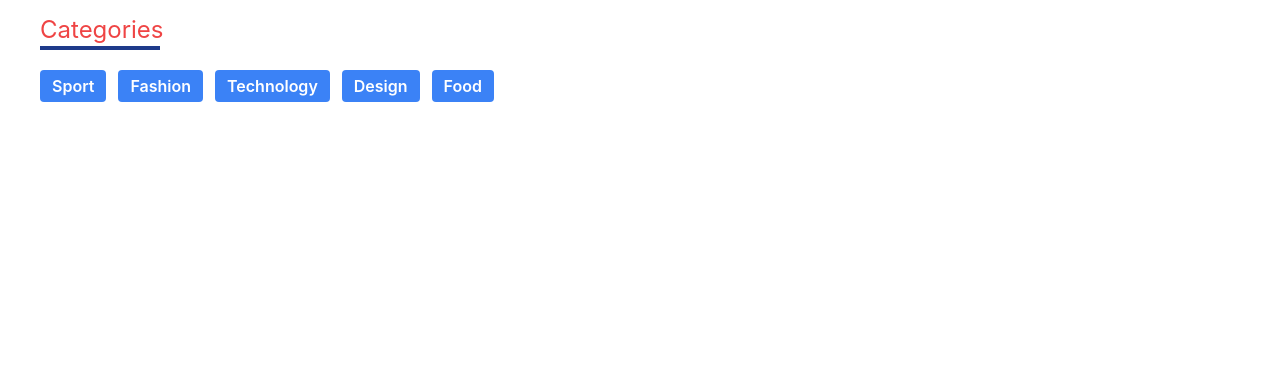
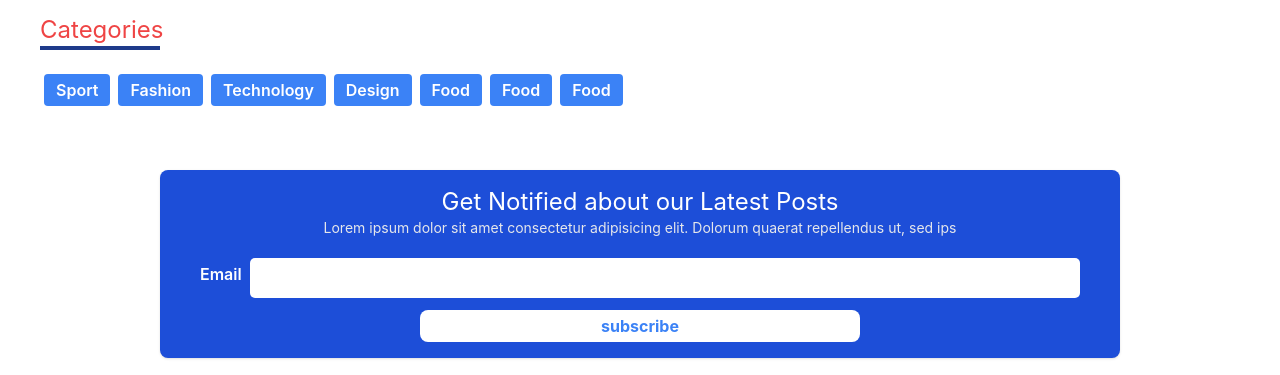
Before and after one commit to Abi0l9/blog-utiva, a React (Create React App) app in the folder frontend/: page / in a window 1280 px wide. Shown: the part 3928-4303 px from the top of the page. Before the commit the page ends 4090 px from the top, so only its background shows below. Built offline with nearby package versions, Linux system fonts and the light colour scheme.

Commit message:
designed subscribe section

```diff
--- a/frontend/src/Layout.jsx
+++ b/frontend/src/Layout.jsx
@@ -2,6 +2,7 @@ import React from "react";
 import Header from "./components/Header/Header";
 import Main from "./components/Main";
 import Categories from "./components/Categories";
+import Subscribe from "./components/Subscribe";
 
 const Layout = () => {
   return (
@@ -9,6 +10,7 @@ const Layout = () => {
       <Header />
       <Main />
       <Categories />
+      <Subscribe />
     </div>
   );
 };
--- a/frontend/src/components/Categories.jsx
+++ b/frontend/src/components/Categories.jsx
@@ -7,11 +7,13 @@ const Categories = (props) => {
       <p className="text-2xl mb-5  text-red-500 border-b-4 border-blue-900 w-[120px]">
         Categories
       </p>
-      <div className="flex flex-row space-x-3 w-full">
+      <div className="flex flex-row flex-wrap justify-start items-start w-full">
         <Category color={"blue"}>Sport </Category>
         <Category color={"blue"}>Fashion </Category>
         <Category color={"blue"}>Technology </Category>
         <Category color={"blue"}>Design </Category>
+        <Category color={"blue"}>Food </Category>
+        <Category color={"blue"}>Food </Category>
         <Category color={"blue"}>Food </Category>
       </div>
     </div>
--- a/frontend/src/components/Category.jsx
+++ b/frontend/src/components/Category.jsx
@@ -1,7 +1,7 @@
 const Category = ({ color, children }) => {
   return (
     <div
-      className={`bg-${color}-500 py-1 px-3 rounded-[4px] cursor-pointer  transition-all hover:-translate-y-1 hover:scale-110 duration-200 text-white active:bg-${color}-900`}
+      className={`bg-${color}-500 m-1 py-1 px-3 rounded-[4px] cursor-pointer  transition-all hover:-translate-y-1 hover:scale-110 duration-200 text-white active:bg-${color}-900`}
     >
       <p className="font-semibold">{children}</p>
     </div>
--- /dev/null
+++ b/frontend/src/components/Subscribe.jsx
@@ -0,0 +1,40 @@
+import React from "react";
+
+const Subscribe = () => {
+  return (
+    <div
+      className="p-3 md:px-8 lg:px-10 min-h-[80%] rounded-[8px] shadow my-5 bg-blue-700 py-4 text-center w-10/12 mx-auto md:w-3/4  md:mx-auto"
+      id="subscribe"
+    >
+      {/* <p className="text-2xl mb-5  text-blue-500">Subscribe</p> */}
+      <div className="flex flex-col">
+        <p className="text-2xl text-white">
+          Get Notified about our Latest Posts
+        </p>
+        <p className="text-sm text-gray-200">
+          Lorem ipsum dolor sit amet consectetur adipisicing elit. Dolorum
+          quaerat repellendus ut, sed ips
+        </p>
+        <div className="flex flex-col md:flex-row items-center my-3">
+          <label
+            htmlFor="subscribe"
+            className="block font-semibold md:mr-2 text-white"
+          >
+            Email
+          </label>
+          <input
+            type="email"
+            id="subscribe"
+            className="border-gray-100 w-full py-2 text-center font-bold mt-2 rounded-[5px] focus:border-blue-900"
+          />
+        </div>
+
+        <div className=" w-2/4 mx-auto p-[4px] px-3 bg-white text-blue-500 rounded-[8px] font-bold active:bg-blue-900 active:text-white">
+          <button className="">subscribe</button>
+        </div>
+      </div>
+    </div>
+  );
+};
+
+export default Subscribe;
```
